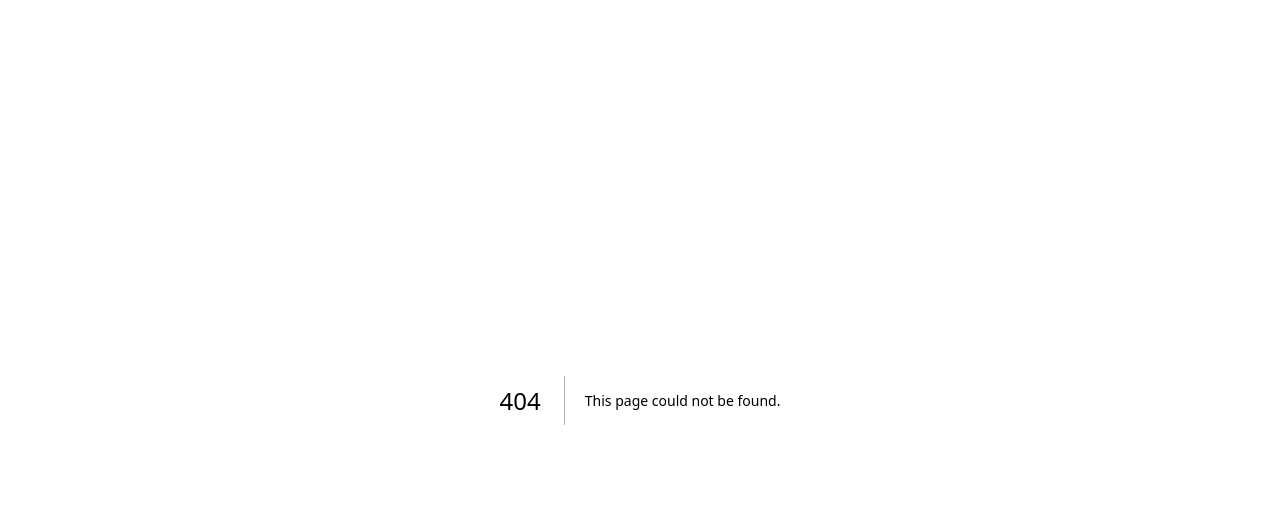
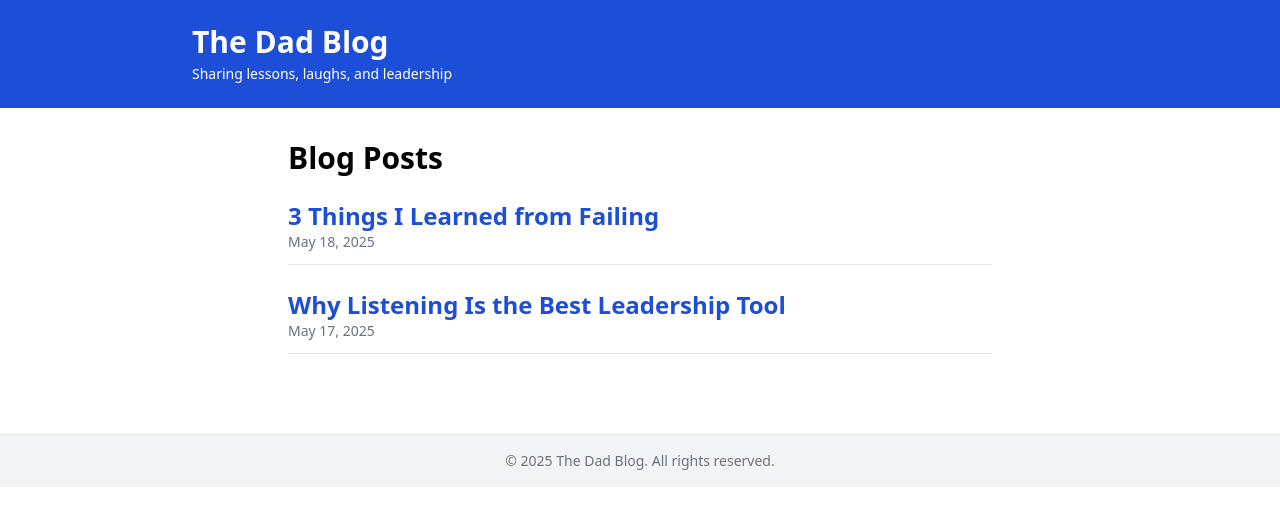
Before and after one commit to CalebHathaway/Dad-Blog, a Next.js app: page /blog in a window 1280 px wide. Before the commit this address had no page. Shown: the top 508 px of the page. Built offline with nearby package versions, Linux system fonts and the light colour scheme.

Commit message:
Add Header, Footer, Home, Blog List

```diff
--- /dev/null
+++ b/components/Footer.js
@@ -0,0 +1,7 @@
+export default function Footer() {
+  return (
+    <footer className="bg-gray-100 text-center py-4 mt-12 border-t text-sm text-gray-500">
+      <p>© {new Date().getFullYear()} The Dad Blog. All rights reserved.</p>
+    </footer>
+  );
+}
--- /dev/null
+++ b/components/Header.js
@@ -0,0 +1,10 @@
+export default function Header() {
+  return (
+    <header className="bg-blue-700 text-white p-6">
+      <div className="max-w-4xl mx-auto">
+        <h1 className="text-3xl font-bold">The Dad Blog</h1>
+        <p className="text-sm mt-1">Sharing lessons, laughs, and leadership</p>
+      </div>
+    </header>
+  );
+}
--- /dev/null
+++ b/pages/blog/index.js
@@ -0,0 +1,38 @@
+import Header from '../../components/Header';
+import Footer from '../../components/Footer';
+import Link from 'next/link';
+
+export default function BlogList() {
+  const posts = [
+    {
+      title: "3 Things I Learned from Failing",
+      date: "May 18, 2025",
+      slug: "3-things-i-learned-from-failing"
+    },
+    {
+      title: "Why Listening Is the Best Leadership Tool",
+      date: "May 17, 2025",
+      slug: "why-listening-is-powerful"
+    }
+  ];
+
+  return (
+    <>
+      <Header />
+      <main className="max-w-3xl mx-auto p-8">
+        <h2 className="text-3xl font-bold mb-6">Blog Posts</h2>
+        <ul className="space-y-6">
+          {posts.map(post => (
+            <li key={post.slug} className="border-b pb-3">
+              <Link href={`/blog/${post.slug}`}>
+                <a className="text-2xl text-blue-700 hover:underline font-semibold">{post.title}</a>
+              </Link>
+              <p className="text-sm text-gray-500">{post.date}</p>
+            </li>
+          ))}
+        </ul>
+      </main>
+      <Footer />
+    </>
+  );
+}
--- a/pages/index.js
+++ b/pages/index.js
@@ -1,17 +1,19 @@
-export default function BlogList() {
+import Link from 'next/link';
+import Header from '../components/Header';
+import Footer from '../components/Footer';
+
+export default function Home() {
   return (
-    <main className="max-w-3xl mx-auto p-8">
-      <h1 className="text-3xl font-bold mb-4">Blog Posts</h1>
-      <ul className="space-y-4">
-        <li className="border-b pb-2">
-          <a className="text-xl text-blue-600 hover:underline" href="#">Post Title #1</a>
-          <p className="text-sm text-gray-500">May 18, 2025</p>
-        </li>
-        <li className="border-b pb-2">
-          <a className="text-xl text-blue-600 hover:underline" href="#">Post Title #2</a>
-          <p className="text-sm text-gray-500">May 17, 2025</p>
-        </li>
-      </ul>
-    </main>
+    <>
+      <Header />
+      <main className="max-w-3xl mx-auto p-8">
+        <h2 className="text-2xl font-semibold mb-4">Welcome to the Blog</h2>
+        <p className="mb-6 text-gray-700">This is your go-to spot for insights on business, personal growth, and the occasional dad joke. Updated regularly.</p>
+        <Link href="/blog">
+          <a className="text-blue-600 hover:underline text-lg">Explore Blog Posts →</a>
+        </Link>
+      </main>
+      <Footer />
+    </>
   );
 }
```
